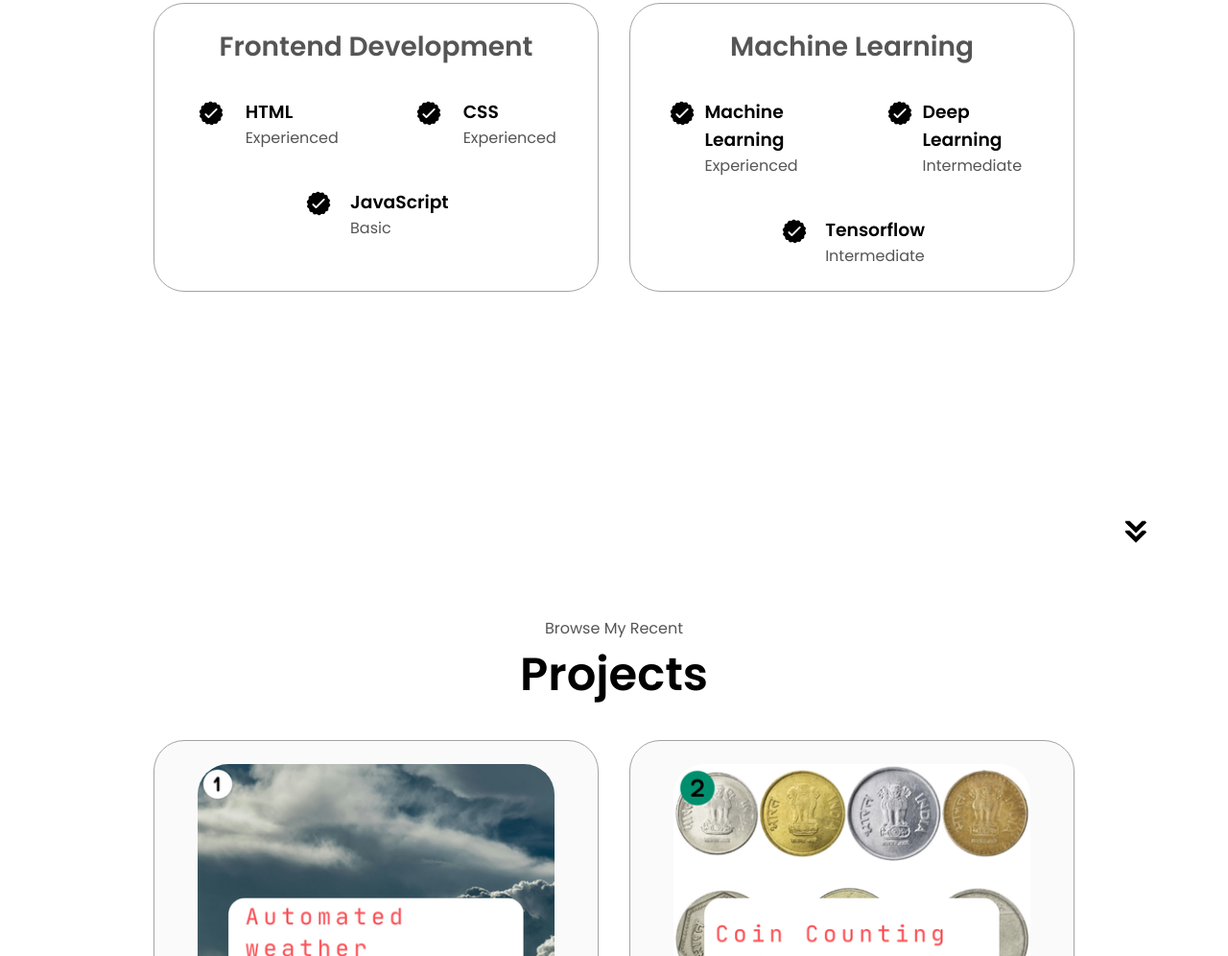
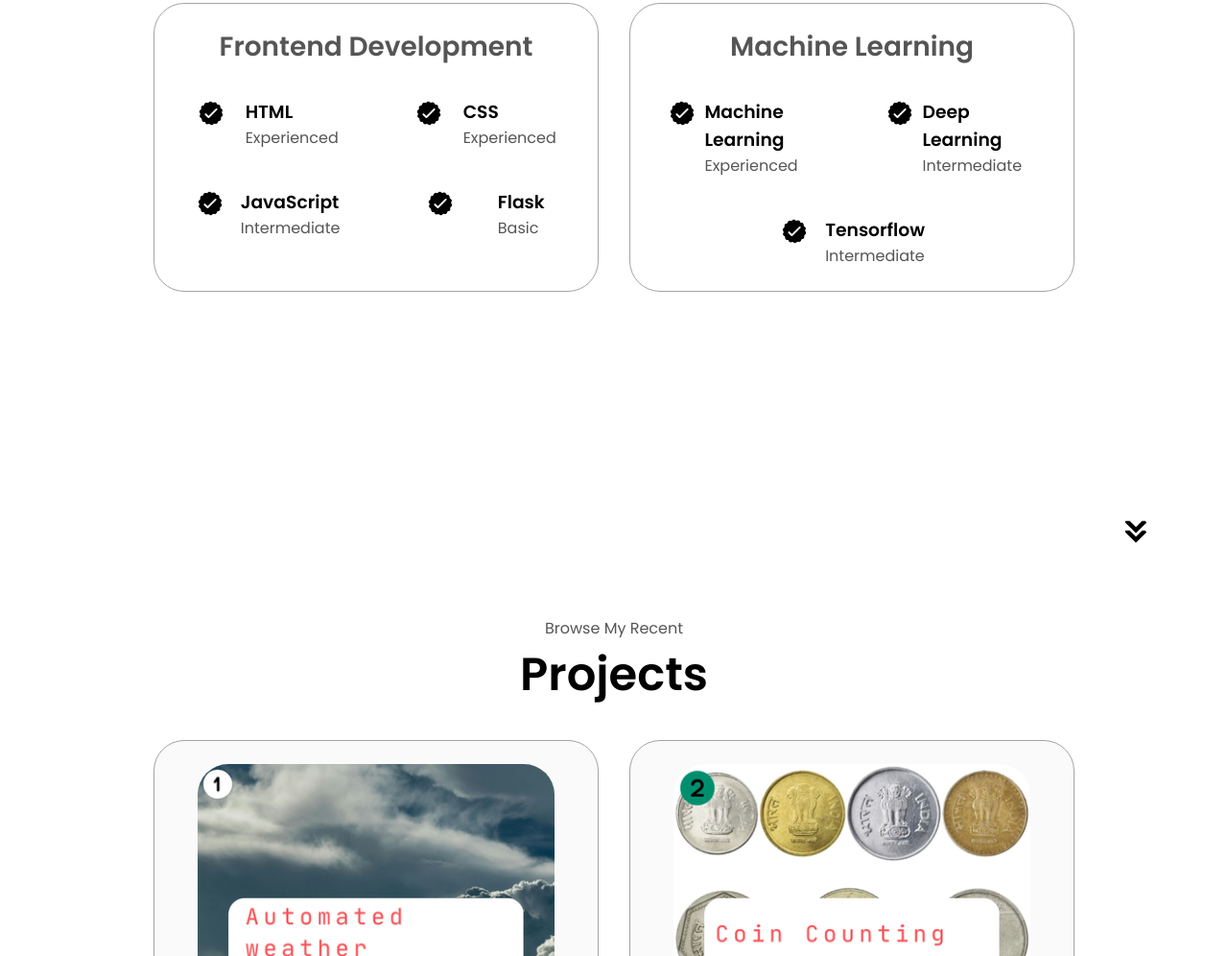
Before and after one commit to Itsmepranay/My-Portfolio, a plain HTML site: page index.html in a window 1280 px wide. Shown: the part 1822-2818 px from the top of the page at 96% size. Drawn offline with Linux system fonts and the light colour scheme.

Commit message:
Update index.html

```diff
--- a/index.html
+++ b/index.html
@@ -146,10 +146,20 @@ I have a strong background in Deep Learning, with experience in Tensorflow. My p
                 />
                 <div>
                   <h3>JavaScript</h3>
+                  <p>Intermediate</p>
+                </div>
+              </article>
+              <article>
+                <img
+                  src="./assets/checkmark.png"
+                  alt="Experience icon"
+                  class="icon"
+                />
+                <div>
+                  <h3>Flask</h3>
                   <p>Basic</p>
                 </div>
               </article>
-
             </div>
           </div>
           <div class="details-container">
@@ -271,7 +281,7 @@ I have a strong background in Deep Learning, with experience in Tensorflow. My p
             alt="Email icon"
             class="icon contact-icon email-icon"
           />
-          <p><a href="mailto:examplemail@gmail.com">pranay.policherla.edu@gmail.com</a></p>
+          <p><a href="mailto:pranay.policherla.edu@gmail.com">pranay.policherla.edu@gmail.com</a></p>
         </div>
         <div class="contact-info-container">
           <img
```
